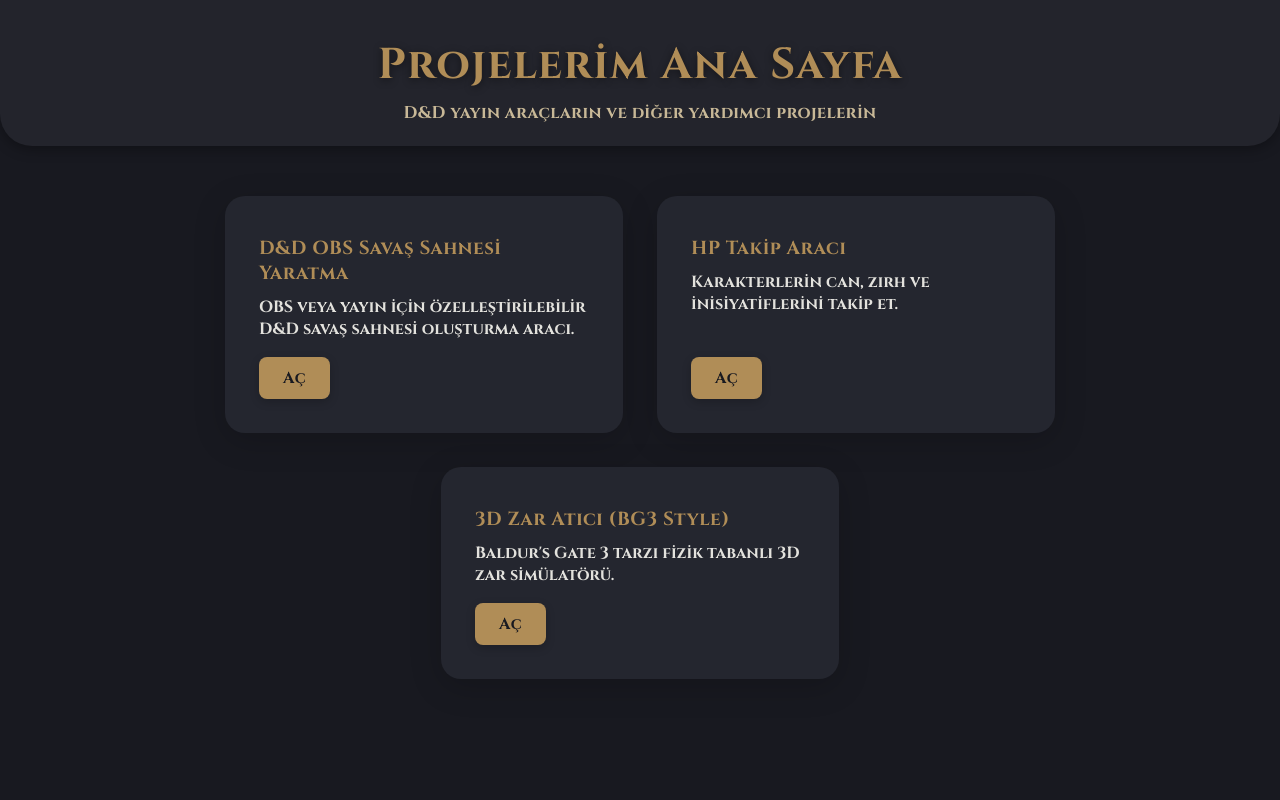
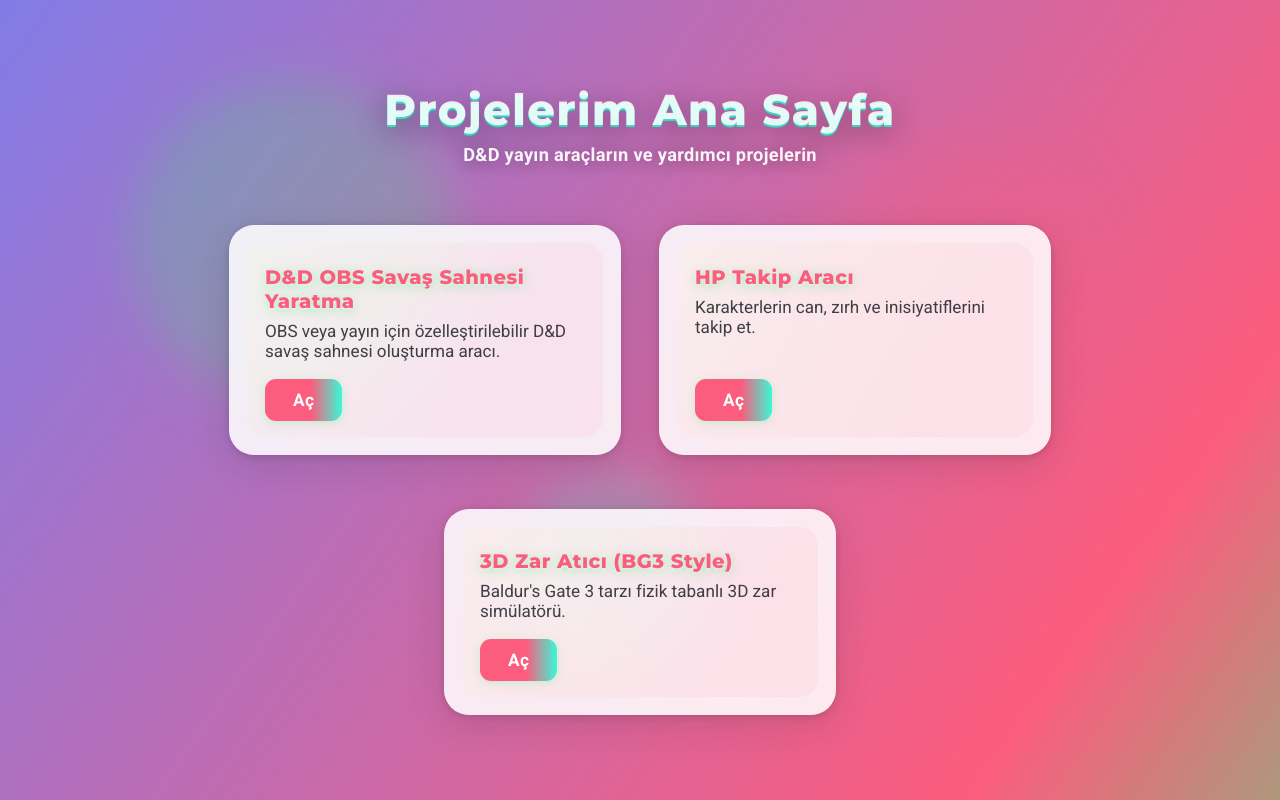
Before and after one commit to painkilleroverdose/frptools-web, a plain HTML site: page anasayfa.html in a window 1280 px wide. Drawn offline with Linux system fonts and the light colour scheme.

Commit message:
Update anasayfa.html

```diff
--- a/anasayfa.html
+++ b/anasayfa.html
@@ -3,155 +3,264 @@
 <head>
   <meta charset="UTF-8">
   <title>Projelerim Ana Sayfa</title>
-  <link href="https://fonts.googleapis.com/css?family=Cinzel:700&display=swap" rel="stylesheet">
+  <link href="https://fonts.googleapis.com/css2?family=Montserrat:wght@800&family=Roboto:wght@400;700&display=swap" rel="stylesheet">
   <style>
     :root {
-      --bg: #181920;
-      --header-bg: #23242c;
-      --card-bg: #24262f;
-      --accent: #b08d57;
-      --text: #fff;
-      --card-shadow: 0 8px 32px rgba(0,0,0,0.18);
-      --card-radius: 20px;
+      --color1: #6a82fb;
+      --color2: #fc5c7d;
+      --color3: #43e97b;
+      --color4: #38f9d7;
+      --color5: #fffd87;
+      --color6: #f7971e;
+      --text: #23242c;
+      --card-bg: rgba(255,255,255,0.87);
+      --shadow: 0 10px 36px rgba(36,36,44,0.14), 0 1.5px 8px 0px rgba(0,0,0,0.14);
+    }
+    html, body {
+      height: 100%;
+      margin: 0;
+      padding: 0;
+      box-sizing: border-box;
     }
     body {
-      margin: 0;
       min-height: 100vh;
-      background: var(--bg);
+      background: linear-gradient(125deg, var(--color1), var(--color2) 55%, var(--color3), var(--color4));
+      background-size: 180% 180%;
+      animation: bgMove 16s ease-in-out infinite alternate;
+      font-family: 'Roboto', Arial, sans-serif;
       color: var(--text);
-      font-family: 'Cinzel', serif;
       display: flex;
       flex-direction: column;
       align-items: center;
     }
+    @keyframes bgMove {
+      0% {background-position: 0 0;}
+      100% {background-position: 100% 100%;}
+    }
     .header {
-      width: 100%;
-      background: var(--header-bg);
-      padding: 36px 0 22px 0;
-      box-shadow: 0 3px 14px #0005;
-      display: flex;
-      flex-direction: column;
-      align-items: center;
-      border-radius: 0 0 32px 32px;
+      margin-top: 54px;
+      margin-bottom: 20px;
+      text-align: center;
+      z-index: 2;
     }
     .header h1 {
+      font-family: 'Montserrat', 'Cinzel', serif;
       font-size: 2.7rem;
-      color: var(--accent);
-      margin: 0 0 8px 0;
-      text-shadow: 0 2px 8px #0007;
+      font-weight: 800;
       letter-spacing: 1.5px;
+      color: var(--card-bg);
+      text-shadow: 0 8px 32px #0006, 0 2px 0 #38f9d7;
+      margin-bottom: 8px;
+      animation: floatTitle 2.4s ease-in-out;
     }
     .header p {
-      color: #e1cfa7;
-      font-size: 1.05rem;
+      color: #fff;
+      font-size: 1.14rem;
       letter-spacing: 0.3px;
       margin: 0;
-      opacity: 0.87;
+      opacity: 0.92;
+      text-shadow: 0 2px 18px #23242c80;
+      font-weight: 600;
+    }
+    @keyframes floatTitle {
+      0% { transform: translateY(-40px) scale(1.1); opacity: 0; }
+      100% { transform: translateY(0) scale(1); opacity: 1;}
     }
     .card-list {
       display: flex;
       flex-wrap: wrap;
-      gap: 34px;
+      gap: 38px;
       justify-content: center;
-      width: 100%;
-      max-width: 950px;
-      margin: 50px 0 0 0;
+      width: 95vw;
+      max-width: 1080px;
+      margin: 40px 0 0 0;
+      position: relative;
+      z-index: 1;
     }
     .card {
       background: var(--card-bg);
-      border-radius: var(--card-radius);
-      box-shadow: var(--card-shadow);
-      padding: 38px 32px 32px 32px;
-      min-width: 260px;
-      max-width: 330px;
-      flex: 1 1 260px;
+      border-radius: 25px;
+      box-shadow: var(--shadow);
+      padding: 40px 36px 34px 36px;
+      min-width: 250px;
+      max-width: 320px;
+      flex: 1 1 265px;
       display: flex;
       flex-direction: column;
       align-items: flex-start;
-      border: 2.5px solid transparent;
+      border: none;
       position: relative;
-      transition: transform .15s, border-color .15s, box-shadow .15s;
+      transition:
+        box-shadow 0.25s cubic-bezier(.4,2,.7,.8),
+        background 0.26s cubic-bezier(.51,2,.7,.8),
+        filter .18s,
+        transform .20s cubic-bezier(.39,1.79,.58,.98);
       cursor: pointer;
+      user-select: none;
+      will-change: transform;
+      outline: none;
+      /* For pointer event effect: */
+      perspective: 900px;
+      backface-visibility: hidden;
+      margin-bottom: 16px;
     }
-    .card:hover {
-      transform: translateY(-6px) scale(1.03);
-      border-color: var(--accent);
-      box-shadow: 0 14px 36px rgba(176, 141, 87, 0.16), var(--card-shadow);
+    .card:before {
+      content: "";
+      position: absolute;
+      left: 18px; top: 18px; right: 18px; bottom: 18px;
+      border-radius: 19px;
+      background: linear-gradient(120deg, var(--color5), var(--color2) 75%);
+      opacity: 0.07;
+      pointer-events: none;
+      z-index: 0;
     }
     .card-title {
-      font-size: 1.18rem;
-      color: var(--accent);
+      font-size: 1.22rem;
+      font-family: 'Montserrat', 'Roboto', serif;
+      color: var(--color2);
       font-weight: bold;
-      margin-bottom: 10px;
       letter-spacing: .5px;
+      z-index: 1;
+      margin-bottom: 8px;
+      text-shadow: 0 1px 3px #fff9, 0 2px 10px #43e97b88;
     }
     .card-desc {
-      font-size: 1.01rem;
-      color: #e3e2dd;
-      margin-bottom: 17px;
+      font-size: 1.07rem;
+      color: #23242cdd;
+      margin-bottom: 18px;
+      z-index: 1;
+      font-weight: 500;
     }
     .open-btn {
       margin-top: auto;
-      padding: 10px 24px;
-      background: var(--accent);
-      color: #181920;
+      padding: 11px 28px;
+      background: linear-gradient(90deg, var(--color2) 60%, var(--color4));
+      color: #fff;
       border: none;
-      border-radius: 8px;
-      font-size: 1rem;
+      border-radius: 11px;
+      font-size: 1.08rem;
       font-family: inherit;
       font-weight: bold;
-      letter-spacing: .5px;
+      letter-spacing: .4px;
       cursor: pointer;
-      transition: background .14s, color .14s;
-      box-shadow: 0 3px 10px #0003;
+      transition:
+        background .16s,
+        color .14s,
+        box-shadow .18s;
+      box-shadow: 0 2px 9px #43e97b40;
+      z-index: 1;
     }
-    .open-btn:hover {
-      background: #fff4;
-      color: var(--accent);
+    .open-btn:hover, .card:active .open-btn {
+      background: linear-gradient(90deg, var(--color3) 20%, var(--color6) 90%);
+      color: var(--color2);
+      box-shadow: 0 3px 18px #43e97b59;
     }
-    @media (max-width: 800px) {
-      .card-list {
-        flex-direction: column;
-        align-items: center;
-        gap: 28px;
-      }
-      .card {
-        max-width: 90vw;
-      }
-      .header h1 {
-        font-size: 2rem;
-      }
+    .card:hover, .card:focus-visible {
+      box-shadow: 0 8px 36px 4px #fc5c7d35, 0 1.5px 8px 0px #38f9d7cc;
+      background: linear-gradient(111deg, #fff 84%, #ffe9c8 120%);
+      filter: brightness(1.05);
+    }
+    @media (max-width: 900px) {
+      .card-list {flex-direction: column; gap: 30px;}
+      .card {max-width: 90vw;}
+      .header h1 {font-size: 1.9rem;}
+    }
+    /* Görsel parıltı efekti: */
+    .gradient-circles {
+      position: fixed;
+      top: 0; left: 0; width: 100vw; height: 100vh;
+      z-index: 0;
+      pointer-events: none;
+      overflow: hidden;
+    }
+    .circle {
+      position: absolute;
+      border-radius: 50%;
+      opacity: 0.23;
+      filter: blur(25px);
+      animation: moveCircle 22s linear infinite alternate;
+      mix-blend-mode: lighten;
+    }
+    .circle1 {background: var(--color3); width: 320px; height: 320px; left: 9vw; top: 12vh;}
+    .circle2 {background: var(--color2); width: 270px; height: 270px; left: 63vw; top: 19vh;}
+    .circle3 {background: var(--color4); width: 190px; height: 190px; left: 39vw; top: 61vh;}
+    @keyframes moveCircle {
+      to { transform: translateY(-60px) translateX(80px) scale(1.07);}
     }
   </style>
 </head>
 <body>
+  <!-- Parıltı animasyonları için dekoratif elementler -->
+  <div class="gradient-circles">
+    <div class="circle circle1"></div>
+    <div class="circle circle2"></div>
+    <div class="circle circle3"></div>
+  </div>
   <div class="header">
     <h1>Projelerim Ana Sayfa</h1>
-    <p>D&D yayın araçların ve diğer yardımcı projelerin</p>
+    <p>D&D yayın araçların ve yardımcı projelerin</p>
   </div>
   <div class="card-list">
-    <div class="card" onclick="window.location='BATTLE/battle.html'">
+    <div class="card" tabindex="0" onclick="window.location='BATTLE/battle.html'">
       <div class="card-title">D&D OBS Savaş Sahnesi Yaratma</div>
       <div class="card-desc">OBS veya yayın için özelleştirilebilir D&D savaş sahnesi oluşturma aracı.</div>
       <button class="open-btn">Aç</button>
     </div>
-    <div class="card" onclick="window.location='hp-tracker.html'">
+    <div class="card" tabindex="0" onclick="window.location='hp-tracker.html'">
       <div class="card-title">HP Takip Aracı</div>
       <div class="card-desc">Karakterlerin can, zırh ve inisiyatiflerini takip et.</div>
       <button class="open-btn">Aç</button>
     </div>
-    <div class="card" onclick="window.location='bg3styledice/index.html'">
+    <div class="card" tabindex="0" onclick="window.location='bg3styledice/index.html'">
       <div class="card-title">3D Zar Atıcı (BG3 Style)</div>
       <div class="card-desc">Baldur's Gate 3 tarzı fizik tabanlı 3D zar simülatörü.</div>
       <button class="open-btn">Aç</button>
     </div>
     <!-- Yeni kart eklemek için buraya kopyala:
-    <div class="card" onclick="window.location='dosya-adı.html'">
+    <div class="card" tabindex="0" onclick="window.location='dosya-adı.html'">
       <div class="card-title">Başlık</div>
       <div class="card-desc">Açıklama.</div>
       <button class="open-btn">Aç</button>
     </div>
     -->
   </div>
+  <script>
+    // Kartların imleci takip eden efekti için:
+    const cards = document.querySelectorAll('.card');
+    let mouseX = 0, mouseY = 0;
+
+    // Sayfa mouse hareketlerini takip et
+    document.addEventListener('mousemove', (e) => {
+      mouseX = e.clientX;
+      mouseY = e.clientY;
+      cards.forEach(card => {
+        const rect = card.getBoundingClientRect();
+        const cardX = rect.left + rect.width / 2;
+        const cardY = rect.top + rect.height / 2;
+        // Kart merkezinden imlece olan fark
+        const deltaX = (mouseX - cardX) / rect.width * 18;  // Maks 18 derece
+        const deltaY = (mouseY - cardY) / rect.height * 18;
+        // Yumuşak animasyon için requestAnimationFrame ile geçişli hareket
+        card.style.transform = `perspective(900px) rotateY(${deltaX}deg) rotateX(${-deltaY}deg) scale(1.03)`;
+        // Kayan gölge efekti
+        card.style.boxShadow = `0 ${10 + deltaY}px ${36 + Math.abs(deltaX)}px 4px #fc5c7d35, 0 1.5px 8px 0px #38f9d7cc`;
+      });
+    });
+
+    // Mouse kartların üzerinden çıkınca pozisyonları sıfırla (yavaşça!)
+    function resetCard(card) {
+      card.style.transition = 'transform .6s cubic-bezier(.26,1.55,.6,1)';
+      card.style.transform = 'perspective(900px) rotateY(0deg) rotateX(0deg) scale(1)';
+      setTimeout(() => card.style.transition = '', 600);
+    }
+    cards.forEach(card => {
+      card.addEventListener('mouseleave', () => resetCard(card));
+      card.addEventListener('blur', () => resetCard(card)); // Klavyeyle kart seçiliyse de sıfırla
+      // Kartlara odaklanınca (klavye erişimi için) biraz büyütme
+      card.addEventListener('focus', () => {
+        card.style.transform = 'scale(1.05)';
+      });
+    });
+  </script>
 </body>
 </html>
```
